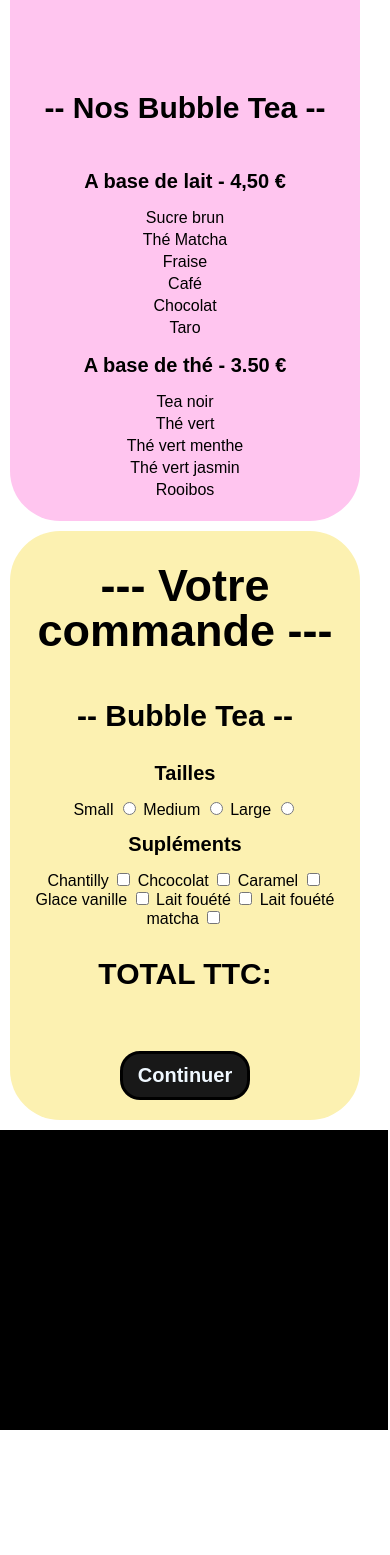
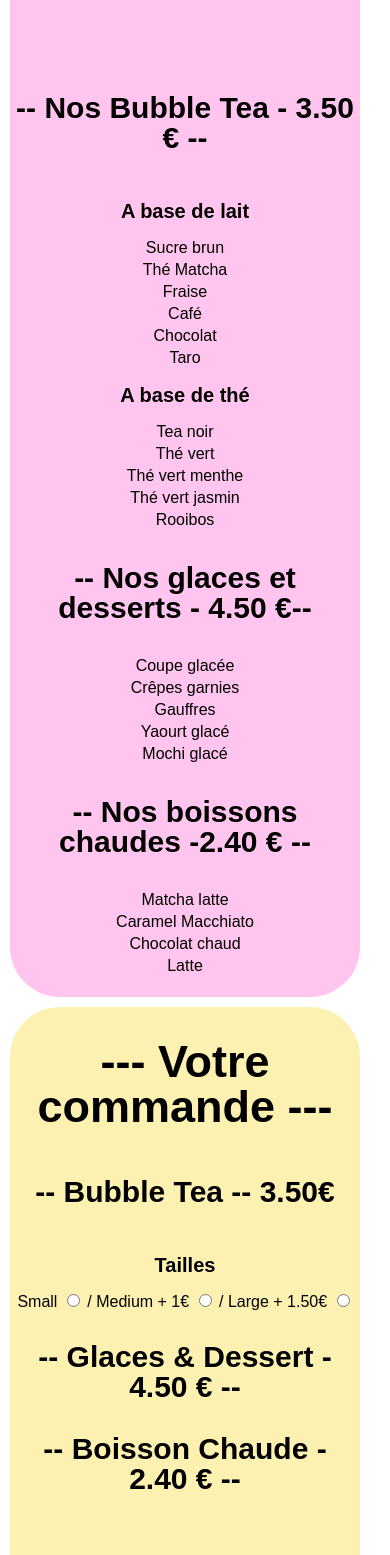
Before and after one commit to MarieG41/bubble-tea-store, a plain HTML site: page index.html in a window 390 px wide. Shown: the part 1190-2745 px from the top of the page. Before the commit the page ends 2620 px from the top, so only its background shows below. Drawn offline with Linux system fonts and the light colour scheme.

Commit message:
options order

```diff
--- a/index.html
+++ b/index.html
@@ -76,8 +76,8 @@
         <div class="menu">
             <div class="menu-card">
                 <h1>--- Notre carte ---</h1>
-                <h2>-- Nos Bubble Tea --</h2>
-                <h3>A base de lait - 4,50 €</h3>
+                <h2>-- Nos Bubble Tea - 3.50 € --</h2>
+                <h3>A base de lait</h3>
                 <div class="milk">
                     <a class="milk-sugar">Sucre brun</a>
                     <a class="milk-matcha">Thé Matcha</a>
@@ -86,7 +86,7 @@
                     <a class="milk-chocolate">Chocolat</a>
                     <a class="milk-taro">Taro</a>
                 </div>
-                <h3>A base de thé - 3.50 €</h3>
+                <h3>A base de thé</h3>
                 <div class="tea">
                     <a class="black-tea">Tea noir</a>
                     <a class="green-tea">Thé vert</a>
@@ -94,7 +94,7 @@
                     <a class="jasmin-tea">Thé vert jasmin</a>
                     <a class="rooibos-tea">Rooibos</a>
                 </div>
-               <!--<h2>-- Nos glaces et desserts --</h2>
+               <h2>-- Nos glaces et desserts - 4.50 €--</h2>
                 <div class="glaces">
                     <a>Coupe glacée</a>
                     <a>Crêpes garnies</a>
@@ -102,20 +102,21 @@
                     <a>Yaourt glacé</a>
                     <a>Mochi glacé</a>
                 </div>
-                <h2>-- Nos boissons chaudes --</h2>
+                <h2>-- Nos boissons chaudes -2.40 € --</h2>
                 <div class="chaud">
                     <a>Matcha latte</a>
                     <a>Caramel Macchiato</a>
                     <a>Chocolat chaud</a>
                     <a>Latte</a>
-                </div>-->
+                </div>
             </div>
         </div>
         <div class="order-boba">
                 <div class="your-boba">
                     <h1 class="boba-header">--- Votre <br>commande ---</h1>
-                <img class="choose-brown hidden img-size" src="img/drink-3545791_1280-removebg-preview.png" alt="boba au sucre brun">
-                <img class="choose-matcha hidden img-size" src="img/a-mat cha-latte-boba-984161239-removebg-preview.png" alt="un boba au matcha">
+                    <h2>-- Bubble Tea -- 3.50€</h2>
+                    <img class="choose-brown hidden img-size milk-base" src="img/drink-3545791_1280-removebg-preview.png" alt="boba au sucre brun">
+                    <img class="choose-matcha hidden img-size" src="img/a-matcha-latte-boba.png" alt="un boba au matcha">
                     <img class="choose-strawberry hidden img-size" src="img/a-strawberry-latte-boba-with-whipped-cream-on-top-and--black-tapioca-pearls-at-the-bottom-of-a-large-658594974-removebg-preview.png" alt="un boba à la fraise">
                     <img class="choose-coffee hidden img-size" src="img/a-coffee-latte-boba-with-whipped-cream-on-top-and--black-tapioca-pearls-at-the-bottom-of-a-large-cup-232376609-removebg-preview.png" alt="un boba au café">
                     <img class="choose-chocolate hidden img-size" src="img/a-chocolate-latte-boba-with-whipped-cream-on-top-and--black-tapioca-pearls-at-the-bottom-of-a-large--366647947-removebg-preview.png" alt="un boba au chocolat">
@@ -126,34 +127,22 @@
                     <img class="choose-jasmin-tea hidden img-size" src="img/a-jasmin-tea-boba-331442546-removebg-preview.png" alt="un boba au thé vert et au jasmin">
                     <img class="choose-rooibos-tea hidden img-size" src="img/a-simple-rooibos-tea-boba-without-milk-219478164.png" alt="un boba au rooibos">
                 <div class="sizes">
-                    <h2>-- Bubble Tea --</h2>
+
                     <h3>Tailles</h3>
                     <label for="s-size">Small</label>
                     <input id="s-size" type="radio">
-                    <label for="m-size">Medium</label>
+                    <label for="m-size">/ Medium + 1€</label>
                     <input id="m-size" type="radio">
-                    <label for="l-size">Large</label>
+                    <label for="l-size">/ Large + 1.50€</label>
                     <input id="l-size" type="radio">
                 </div>
                 <div class="supplements">
-                    <h3>Supléments</h3>
-                    <label for="chantilly">Chantilly</label>
-                    <input id="chantilly" type="checkbox">
-                    <label for="chcocolat">Chcocolat</label>
-                    <input id="chcocolat" type="checkbox">
-                    <label for="caramel">Caramel</label>
-                    <input id="caramel" type="checkbox"> <br>
-                    <label for="glace">Glace vanille</label>
-                    <input id="glace" type="checkbox">
-                    <label for="lait">Lait fouété</label>
-                    <input id="lait" type="checkbox">
-                    <label for="lait matcha">Lait fouété matcha</label>
-                    <input id="lait matcha" type="checkbox">
-                    <!--<h2>-- Glaces & Dessert --</h2>
-                    <h2>-- Boisson Chaude --</h2>-->
+                    <h2>-- Glaces & Dessert - 4.50 € --</h2>
+                    <h2>-- Boisson Chaude - 2.40 € --</h2>
                 </div>
                 <div class="order">
                     <h2>TOTAL TTC: </h2>
+                    <p id="total"></p>
                     <div class="btn">
                         <button class="btn-go-on" type="submit">Continuer</button>
                     </div>
--- a/index.js
+++ b/index.js
@@ -72,3 +72,47 @@ linkChocolate.addEventListener('click', function () {
 linkTaro.addEventListener('click', function () {
     taro.classList.toggle('reveal');
 })
+
+linkBlackTea.addEventListener('click', function () {
+    blackTea.classList.toggle('reveal');
+})
+
+linkGreenTea.addEventListener('click', function () {
+    greenTea.classList.toggle('reveal');
+})
+
+linkMintTea.addEventListener('click', function () {
+    mintTea.classList.toggle('reveal');
+})
+
+linkJasminTea.addEventListener('click', function () {
+    jasminTea.classList.toggle('reveal');
+})
+
+linkRooibosTea.addEventListener('click', function () {
+    rooibosTea.classList.toggle('reveal');
+})
+
+
+let small = document.getElementById('s-size');
+let large = document.getElementById('l-size');
+let prixBase = document.getElementById('total');
+let medium = document.getElementById('m-size');
+
+small.addEventListener('click', updatePrixSmall);
+
+function updatePrixSmall(){
+    prixBase.textContent = '3.50 €'
+}
+
+medium.addEventListener('click', updatePrixMed);
+
+function updatePrixMed() {
+    prixBase.textContent = '4.50 €';
+}
+
+large.addEventListener('click', updatePrixLarge);
+
+function updatePrixLarge(){
+    prixBase.textContent = '5.50 €';
+}
--- a/style.css
+++ b/style.css
@@ -256,6 +256,7 @@ li{
     border-radius: 50px;
     padding: 32px;
     margin-bottom: 32px;
+    text-align: center;
 }
 
 .hidden {
```
Also changed, not shown: img/a-matcha-latte-boba-984161239-removebg-preview.png (deleted), img/a-matcha-latte-boba.png (added), 1 other file. Lines whose indentation alone changed are shown as unchanged.
